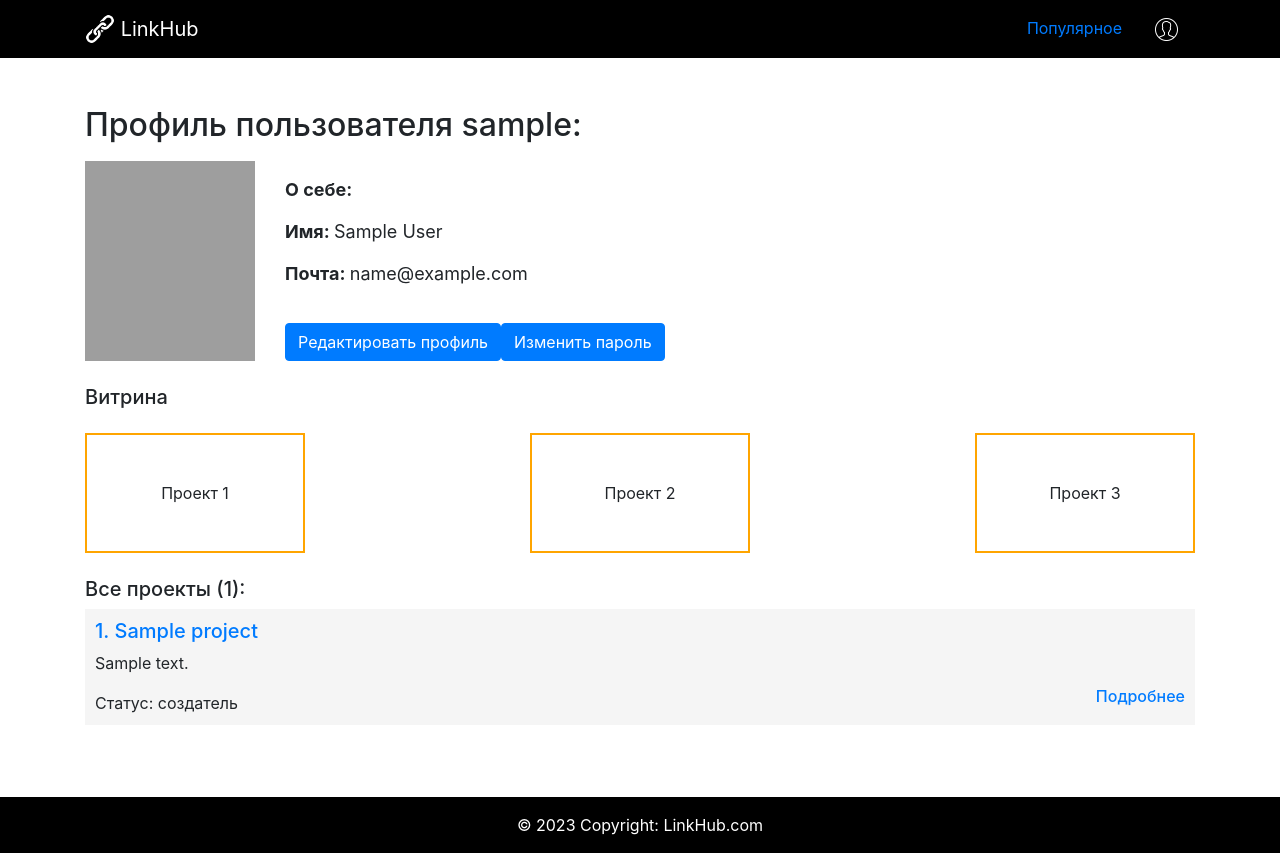
After one commit to GoryainovArtem/LinkHub, a Django app: a page that uses LinkHub/templates/base.html in a window 1280 px wide. The commit adds this page. Run offline with Django 3.2, Linux system fonts and the light colour scheme; tables that the repository leaves empty hold one stand-in row (values such as "Sample post"); some libraries are stand-ins or nearby versions; grey boxes are pictures that could not be loaded.

Commit message:
profile page

```diff
--- a/LinkHub/LinkHub/settings.py
+++ b/LinkHub/LinkHub/settings.py
@@ -138,3 +138,6 @@ CKEDITOR_CONFIGS = {
         {'width': 'auto',
          },
 }
+
+LOGIN_URL = 'users:login'
+LOGIN_REDIRECT_URL = 'link:index'
--- a/LinkHub/links/urls.py
+++ b/LinkHub/links/urls.py
@@ -17,5 +17,5 @@ urlpatterns = [
     path('link_<int:link_id>/', views.link, name='link'),
     path('link_<int:link_id>/edit/', views.link_edit, name='link_edit'),
     path('create_link/', views.create_link, name='create_link'),
-    path('profile/<str:username>', views.profile, name='profile')
+    path('profile/<str:username>/', views.profile, name='profile')
 ]
--- a/LinkHub/links/views.py
+++ b/LinkHub/links/views.py
@@ -3,7 +3,7 @@ from django.http import HttpResponse
 from django.shortcuts import render, get_object_or_404
 
 from .color_generator import color_generator
-from .models import Project, Head, Link, Comment
+from .models import Project, Head, Link, Comment, User
 from .forms import ProjectForm, LinkForm, CreateLinkForm, CreateHeadForm
 
 
@@ -110,6 +110,10 @@ def create_link(request):
     return render(request, template, context)
 
 
-@login_required
 def profile(request, username):
-    return HttpResponse('Страница профиля')
+    user = get_object_or_404(User, username=username)
+    template = 'links/profile.html'
+    context = {
+        'profile': user
+    }
+    return render(request, template, context)
--- a/LinkHub/static/css/main_style.css
+++ b/LinkHub/static/css/style.css
@@ -131,3 +131,43 @@ main {
   bottom: 0;
   right: 0;
 }
+
+.profile_container {
+  display: flex;
+}
+
+.profile_info {
+  display: flex;
+  flex-direction: column;
+  justify-content: space-between;
+  margin-left: 30px;
+}
+
+.mart_project {
+  display: flex;
+  justify-content: center;
+  align-items: center;
+  border: 2px solid orange;
+  width: 220px;
+  height: 120px;
+}
+
+.projects_container {
+  display: flex;
+  justify-content: space-between;
+}
+
+.info_container {
+  font-size: 18px;
+  display: flex;
+  flex-direction: column;
+}
+
+.info_container span {
+  margin-top: 15px;
+}
+
+.option_buttons {
+  display: flex;
+  justify-content: space-between;
+}
--- a/LinkHub/templates/base.html
+++ b/LinkHub/templates/base.html
@@ -25,7 +25,7 @@
     <meta name="msapplication-TileColor" content="#000" />
     <meta name="theme-color" content="#ffffff" />
     <link rel="stylesheet" href="{% static 'css/bootstrap.min.css' %}"/>
-    <link rel="stylesheet" href="{% static 'css/main_style.css' %}"/>
+    <link rel="stylesheet" href="{% static 'css/style.css' %}"/>
     <title>
       {% block title %}
         Базовое название
--- a/LinkHub/templates/includes/header.html
+++ b/LinkHub/templates/includes/header.html
@@ -7,31 +7,41 @@
     </a>
     {% with request.resolver_match.view_name as view_name %}
     <ul class="nav nav-pills">
+      <li class="nav-item">
+        <a class="nav-link"
+          href="">Популярное</a>
+      </li>
       {% if user.is_authenticated %}
       <li class="nav-item">
         <a class="nav-link"
           href="{% url 'links:recent_projects' user.username %}">Недавние</a>
       </li>
       {% endif %}
+      {% if user.is_authenticated %}
       <li class="nav-item">
         <a class="nav-link"
-          href="">Витрина</a>
+          href="{% url 'links:recent_projects' user.username %}">Мои проекты</a>
       </li>
+      {% endif %}
+      {% if user.is_authenticated %}
       <li class="nav-item">
         <a class="nav-link"
-          href="">Проекты</a>
+          href="{% url 'links:create_project' %}">Понравившиеся</a>
       </li>
+      {% endif %}
+      {% if user.is_authenticated %}
       <li class="nav-item">
         <a class="nav-link"
           href="{% url 'links:create_project' %}">Создать</a>
       </li>
+      {% endif %}
       <li class="nav-item">
         {% if user.is_authenticated %}
         <a class="nav-link"
           href="{% url 'links:profile' user.username %}">Профиль</a>
         {% else %}
         <a class="nav-link"
-          href="">Войти</a>
+          href="{% url 'users:login' %}"><img width="25" height="25" src="{% static 'image/account.png' %}"></a>
         {% endif %}
       </li>
     </ul>
--- a/LinkHub/templates/links/heads.html
+++ b/LinkHub/templates/links/heads.html
@@ -4,9 +4,10 @@
 {% endblock %}
 {% block content %}
   {% load static %}
-  <h1 class="mb-4">
+  <h1 class="mb-3">
    {{ head.project.title }} / {{ head.title }}
   </h1>
+  <p class="mb-3">{{ head.project.description }}</p>
   {% for link in head.links.all %}
     <div class="media mb-4 project_head" style="background-color: #F5F5F5">
       <div class="media-body">
--- /dev/null
+++ b/LinkHub/templates/links/profile.html
@@ -0,0 +1,64 @@
+{% extends 'base.html' %}
+{% load static %}
+{% block title %}
+  Профиль
+{% endblock %}
+{% block content %}
+  <h2 class="mb-3" >Профиль пользователя {{ profile.username }}:</h2>
+  <div class="profile_container">
+    <img src="ava.jpg" height="200" width="170" alt="" />
+    <div class="profile_info">
+        <div class="info_container">
+            <span><b>О себе: </b></span>
+            <span><b>Имя: </b>{{ profile.get_full_name }}</span>
+            <span><b>Почта: </b>{{ profile.email }}</span>
+        </div>
+        <div class="option_buttons">
+            <button class="btn btn-primary edit_profile">Редактировать профиль</button>
+            <button class="btn btn-primary edit_profile">Изменить пароль</button>
+        </div>
+    </div>
+  </div>
+  <div class="mart my-4">
+    <h5 class="my-4">Витрина</h5>
+    <div class="projects_container">
+        <div class="mart_project">Проект 1</div>
+        <div class="mart_project">Проект 2</div>
+        <div class="mart_project">Проект 3</div>
+    </div>
+  </div>
+  <div class="projects">
+    <h5>Все проекты ({{ profile.created_projects.count }}):</h5>
+    {% for project in profile.created_projects.all %}
+      <div class="media mb-4 project_head" style="background-color: #F5F5F5">
+        <div class="media-body">
+          <div class="media_inner_container" >
+            <div class="media_inner_left" >
+              <h5 class="mt-0">
+                <a href="{% url 'links:project_detailed' project.id %}">
+                  {{ forloop.counter }}. {{ project.title }}
+                </a>
+              </h5>
+              <p>
+                {{ project.description }}
+              </p>
+              <span>Статус: {% if project.main_admin == profile %}
+                              создатель
+                            {% else %}
+                              редактор
+                            {% endif %}
+              </span>
+            </div>
+            <div class="media_inner_right" >
+              <h6 class="more_info">
+                <a href="">
+                  Подробнее
+                </a>
+              </h6>
+            </div>
+          </div>
+        </div>
+      </div>
+    {% endfor %}
+  </div>
+{% endblock %}
--- a/LinkHub/users/urls.py
+++ b/LinkHub/users/urls.py
@@ -1,5 +1,6 @@
+from django.contrib.auth.views import LoginView
 from django.urls import path
-
+LoginView
 from . import views
 
 app_name = 'urls'
@@ -7,4 +8,5 @@ app_name = 'urls'
 
 urlpatterns = [
     path('signup/', views.SignUp.as_view(), name='signup'),
+    path('login/', LoginView.as_view(template_name='users/login.html'), name='login')
 ]
--- a/LinkHub/users/views.py
+++ b/LinkHub/users/views.py
@@ -7,4 +7,4 @@ from .forms import SignUpForm
 class SignUp(CreateView):
     form_class = SignUpForm
     template_name = 'users/signup.html'
-    success_url = reverse_lazy('links:index')
+    success_url = reverse_lazy('users:login')
```
Also changed, not shown: LinkHub/links/admin.py (+7 -2 lines), LinkHub/templates/links/project_page.html (+16 -6 lines), LinkHub/templates/users/login.html (added, +66 -0 lines), LinkHub/static/image/account.png (added).
